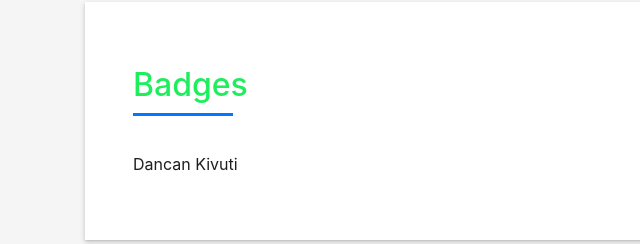
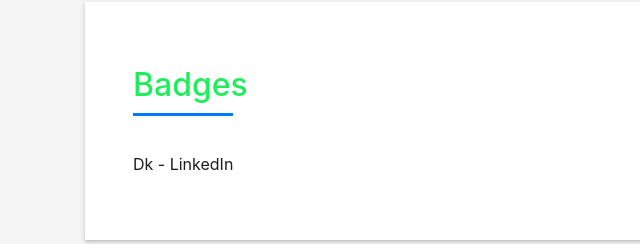
Before and after one commit to Dankivuti/dankivuti.github.io, a plain HTML site: page index.html in a window 1280 px wide. Shown: the part 1676-1920 px from the top of the page, 0-640 px from the left. Drawn offline with Linux system fonts and the light colour scheme; files whose address does not match are found by name.

Commit message:
li bdg title

```diff
--- a/index.html
+++ b/index.html
@@ -166,7 +166,7 @@
                     <div class="col-sm-6 col-md-5">
 
 
-                      <div class="badge-base LI-profile-badge" data-locale="en_US" data-size="medium" data-theme="dark" data-type="VERTICAL" data-vanity="dancan-kivuti-038985190" data-version="v1"><a class="badge-base__link LI-simple-link" href="https://ke.linkedin.com/in/dancan-kivuti-038985190?trk=profile-badge">Dancan Kivuti</a></div>
+                      <div class="badge-base LI-profile-badge" data-locale="en_US" data-size="medium" data-theme="dark" data-type="VERTICAL" data-vanity="dancan-kivuti-038985190" data-version="v1"><a class="badge-base__link LI-simple-link" href="https://ke.linkedin.com/in/dancan-kivuti-038985190?trk=profile-badge">Dk - LinkedIn</a></div>
 
                     </div>
                   </div>
```
